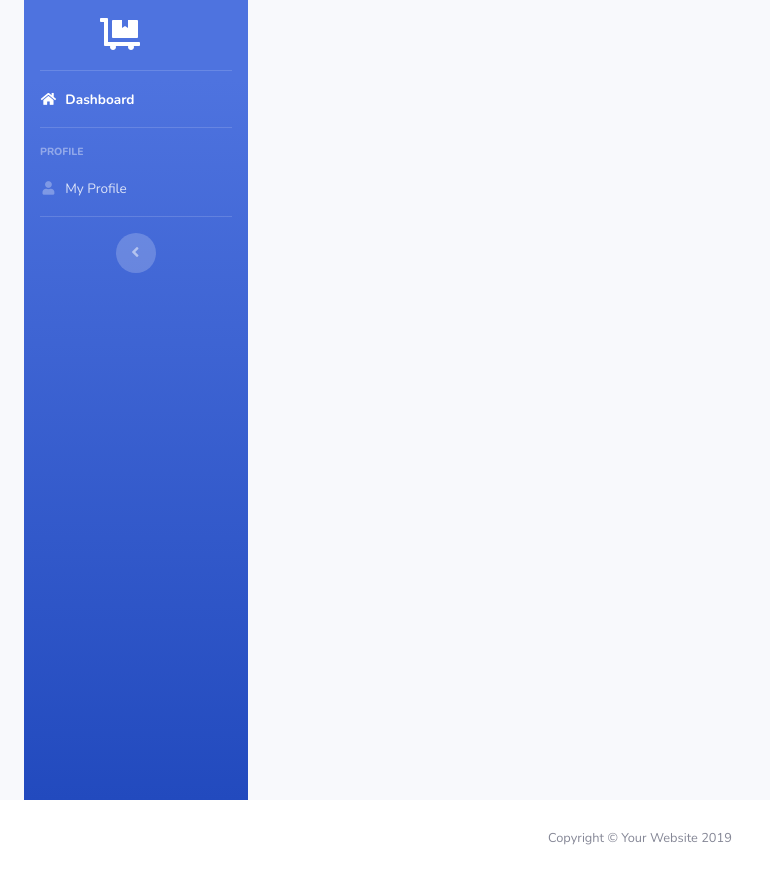
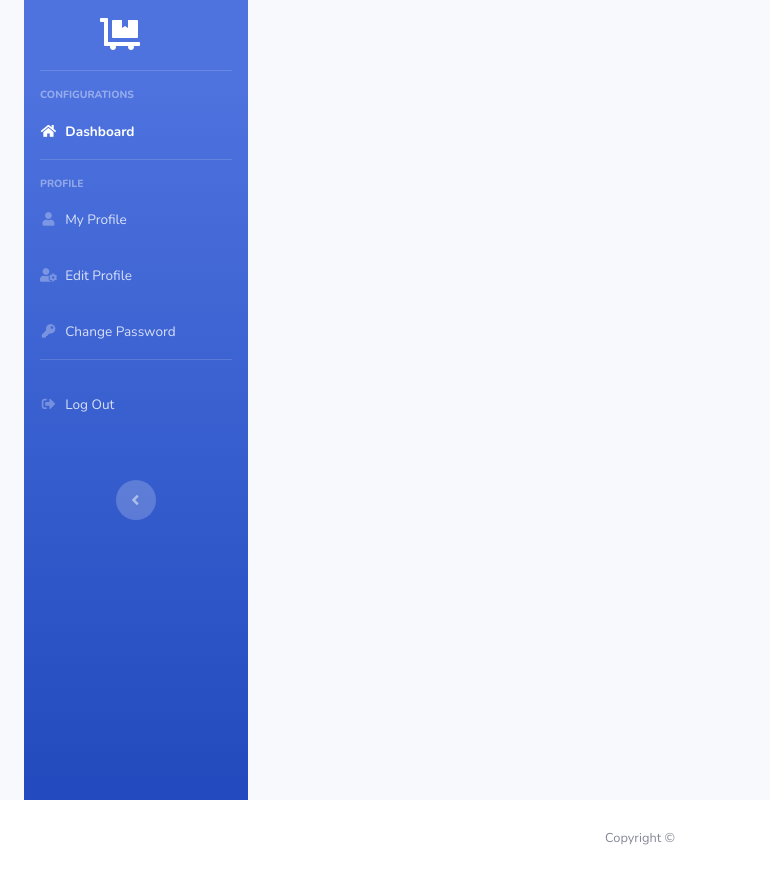
Before and after one commit to wahyupurnama43/project_inventaris, a PHP site: the page made by app/views/templates/admin/sidebar.php in a window 1280 px wide. Shown: the whole page, without its empty margins (0-770 px from the left). Run offline with PHP 8.4, Linux system fonts and the light colour scheme; the template is opened without the code that fills it, so the values that code supplies are empty; some libraries are stand-ins or nearby versions.

Commit message:
Memperbaiki sedikit dashboard

```diff
--- a/app/views/templates/admin/sidebar.php
+++ b/app/views/templates/admin/sidebar.php
@@ -9,11 +9,15 @@
     </a>
 
     <!-- Divider -->
-    <hr class="sidebar-divider my-0">
+    <hr class="sidebar-divider">
+
+    <div class="sidebar-heading">
+        Configurations
+    </div>
 
     <!-- Nav Item - Dashboard -->
     <li class="nav-item active">
-        <a class="nav-link" href="index.html">
+        <a class="nav-link" href="<?= BASE_URL; ?>admin/dashboard">
             <i class="fas fa-fw fa-home"></i>
             <span>Dashboard</span></a>
     </li>
@@ -27,16 +31,33 @@
 
     <!-- Nav Item - Charts -->
     <li class="nav-item">
-        <a class="nav-link" href="charts.html">
+        <a class="nav-link" href="<?= BASE_URL; ?>admin/profile">
             <i class="fas fa-fw fa-user"></i>
             <span>My Profile</span></a>
+    </li>
+    <li class="nav-item">
+        <a class="nav-link" href="<?= BASE_URL; ?>admin/editprofile">
+            <i class="fas fa-fw fa-user-cog"></i>
+            <span>Edit Profile</span></a>
+    </li>
+    <li class="nav-item">
+        <a class="nav-link" href="<?= BASE_URL; ?>admin/changepassword">
+            <i class="fas fa-fw fa-key"></i>
+            <span>Change Password</span></a>
     </li>
 
     <!-- Divider -->
     <hr class="sidebar-divider d-none d-md-block">
 
+    <!-- Nav Item - Charts -->
+    <li class="nav-item">
+        <a class="nav-link" href="<?= BASE_URL; ?>admin/logout">
+            <i class="fas fa-fw fa-sign-out-alt"></i>
+            <span>Log Out</span></a>
+    </li>
+
     <!-- Sidebar Toggler (Sidebar) -->
-    <div class="text-center d-none d-md-inline">
+    <div class="text-center d-none d-md-inline mt-5">
         <button class="rounded-circle border-0" id="sidebarToggle"></button>
     </div>
 
--- a/app/views/templates/footer.php
+++ b/app/views/templates/footer.php
@@ -8,7 +8,7 @@
 <footer class="sticky-footer bg-white">
     <div class="container my-auto">
         <div class="copyright text-center my-auto">
-            <span>Copyright &copy; Your Website 2019</span>
+            <span>Copyright &copy; <?= $_ENV['APP_NAME']; ?></span>
         </div>
     </div>
 </footer>
```
Also changed, not shown: app/controllers/Admin.php (+22 -0 lines), app/controllers/Petugas.php (+22 -0 lines), app/controllers/User.php (+22 -0 lines).
